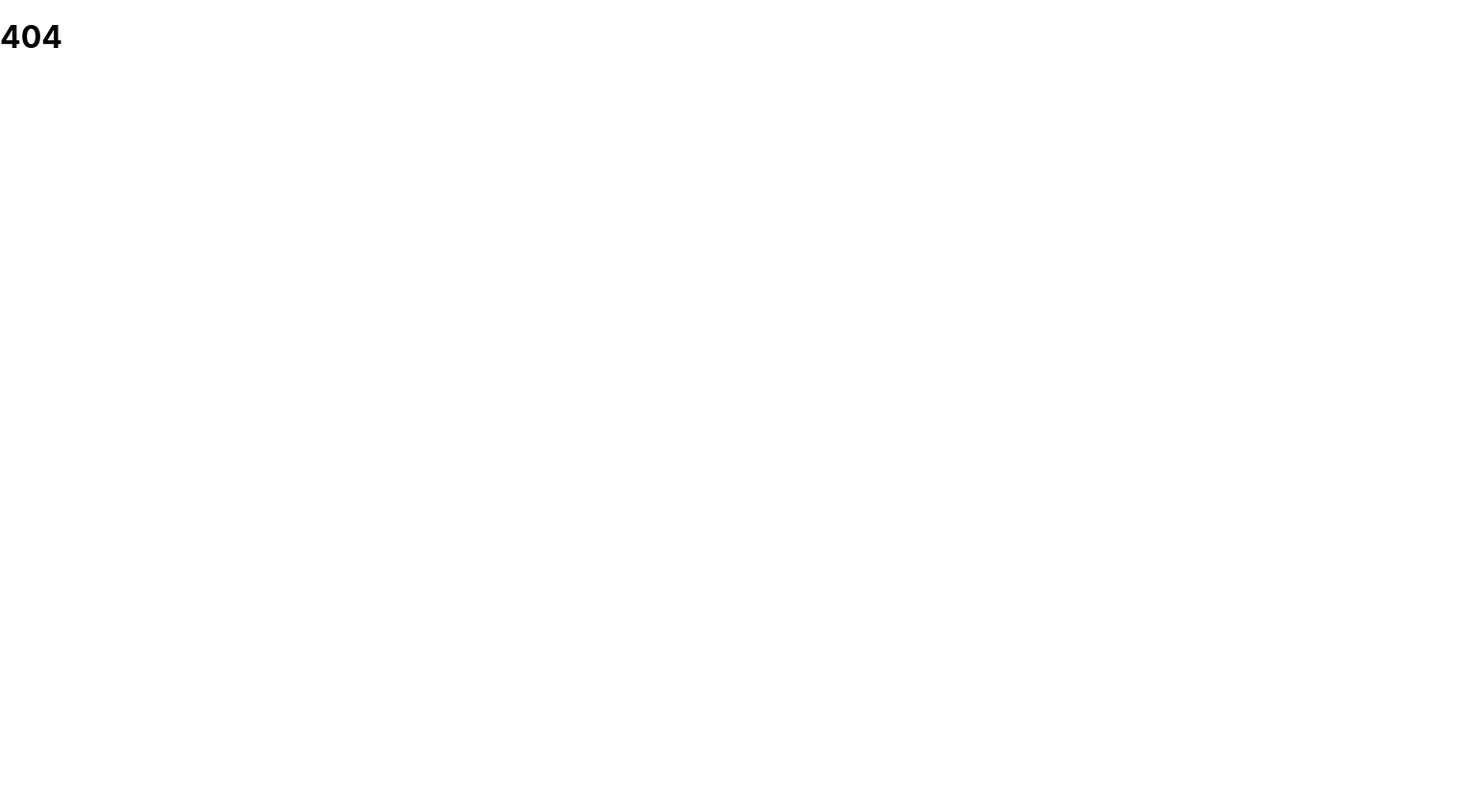
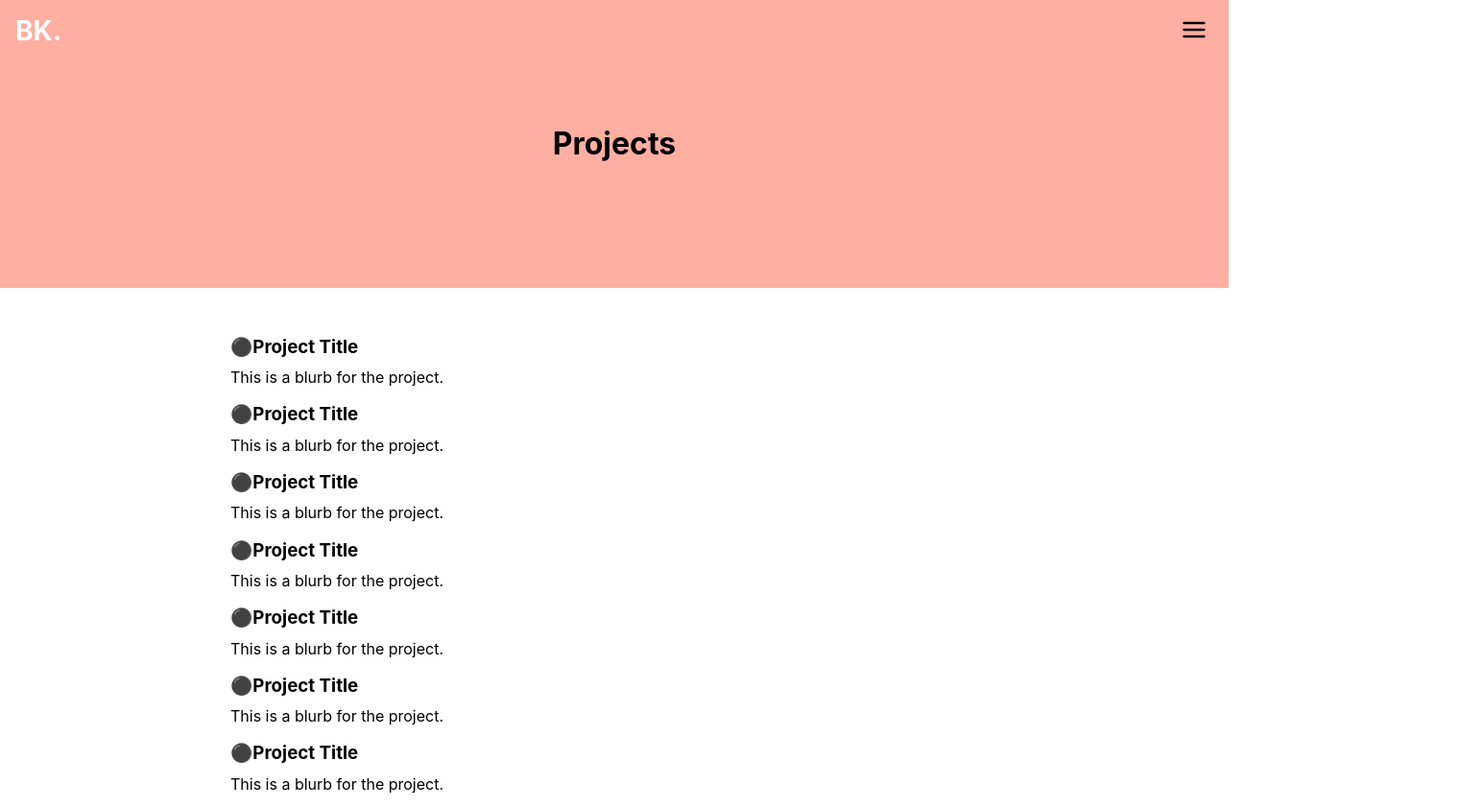
Before and after one commit to braydenk/mysite, a Gatsby site: page /projects in a window 1280 px wide. Before the commit this address had no page. Shown: the whole page at 96% size, 1520 px wide, since content can reach past the window. Before the commit the page ends 800 px from the top, so only its background shows below. Built offline with nearby package versions, Linux system fonts and the light colour scheme; Gatsby itself is replaced by a stand-in of ours.

Commit message:
Setup projects page and added styles

```diff
--- a/src/components/layout.js
+++ b/src/components/layout.js
@@ -3,11 +3,13 @@ import styled from "styled-components"
 import Header from "./header"
 
 const PageContainer = styled.div``
-
+const Main = styled.main`
+  /* margin-top: 60px; */
+`
 const Layout = ({ children }) => (
   <PageContainer>
     <Header />
-    {children}
+    <Main>{children}</Main>
   </PageContainer>
 )
 
--- /dev/null
+++ b/src/pages/projects.js
@@ -0,0 +1,77 @@
+import React from "react"
+import styled from "styled-components"
+import { Link } from "gatsby"
+
+import Layout from "../components/layout"
+
+const Container = styled.div`
+  display: flex;
+  flex-direction: column;
+  align-items: center;
+`
+
+const ProjectsPage = () => (
+  <Layout>
+    <Container>
+      <div
+        style={{
+          background: "#ffafa2",
+          width: "100%",
+          height: "300px",
+          display: "flex",
+          alignItems: "center",
+          justifyContent: "center",
+        }}
+      >
+        <h1>Projects</h1>
+      </div>
+
+      <div style={{ marginTop: "32px", width: "100%", marginLeft: "30em" }}>
+        <div>
+          <h3 style={{ marginBottom: "0" }}>
+            <span>&#9899;</span>Project Title
+          </h3>
+          <p style={{ marginTop: "12px" }}>This is a blurb for the project.</p>
+        </div>
+        <div>
+          <h3 style={{ marginBottom: "0" }}>
+            <span>&#9899;</span>Project Title
+          </h3>
+          <p style={{ marginTop: "12px" }}>This is a blurb for the project.</p>
+        </div>
+        <div>
+          <h3 style={{ marginBottom: "0" }}>
+            <span>&#9899;</span>Project Title
+          </h3>
+          <p style={{ marginTop: "12px" }}>This is a blurb for the project.</p>
+        </div>
+        <div>
+          <h3 style={{ marginBottom: "0" }}>
+            <span>&#9899;</span>Project Title
+          </h3>
+          <p style={{ marginTop: "12px" }}>This is a blurb for the project.</p>
+        </div>
+        <div>
+          <h3 style={{ marginBottom: "0" }}>
+            <span>&#9899;</span>Project Title
+          </h3>
+          <p style={{ marginTop: "12px" }}>This is a blurb for the project.</p>
+        </div>
+        <div>
+          <h3 style={{ marginBottom: "0" }}>
+            <span>&#9899;</span>Project Title
+          </h3>
+          <p style={{ marginTop: "12px" }}>This is a blurb for the project.</p>
+        </div>
+        <div>
+          <h3 style={{ marginBottom: "0" }}>
+            <span>&#9899;</span>Project Title
+          </h3>
+          <p style={{ marginTop: "12px" }}>This is a blurb for the project.</p>
+        </div>
+      </div>
+    </Container>
+  </Layout>
+)
+
+export default ProjectsPage
```
